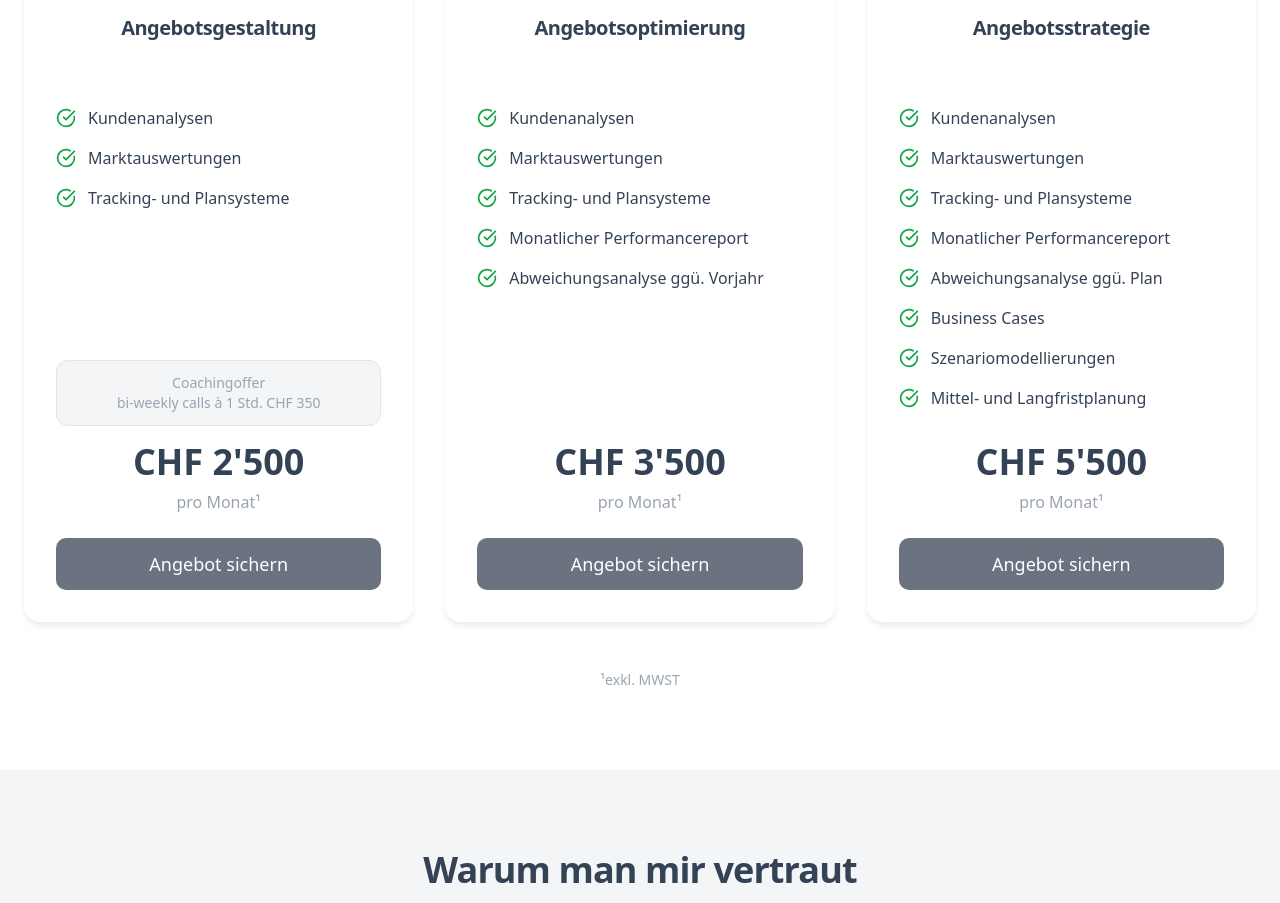
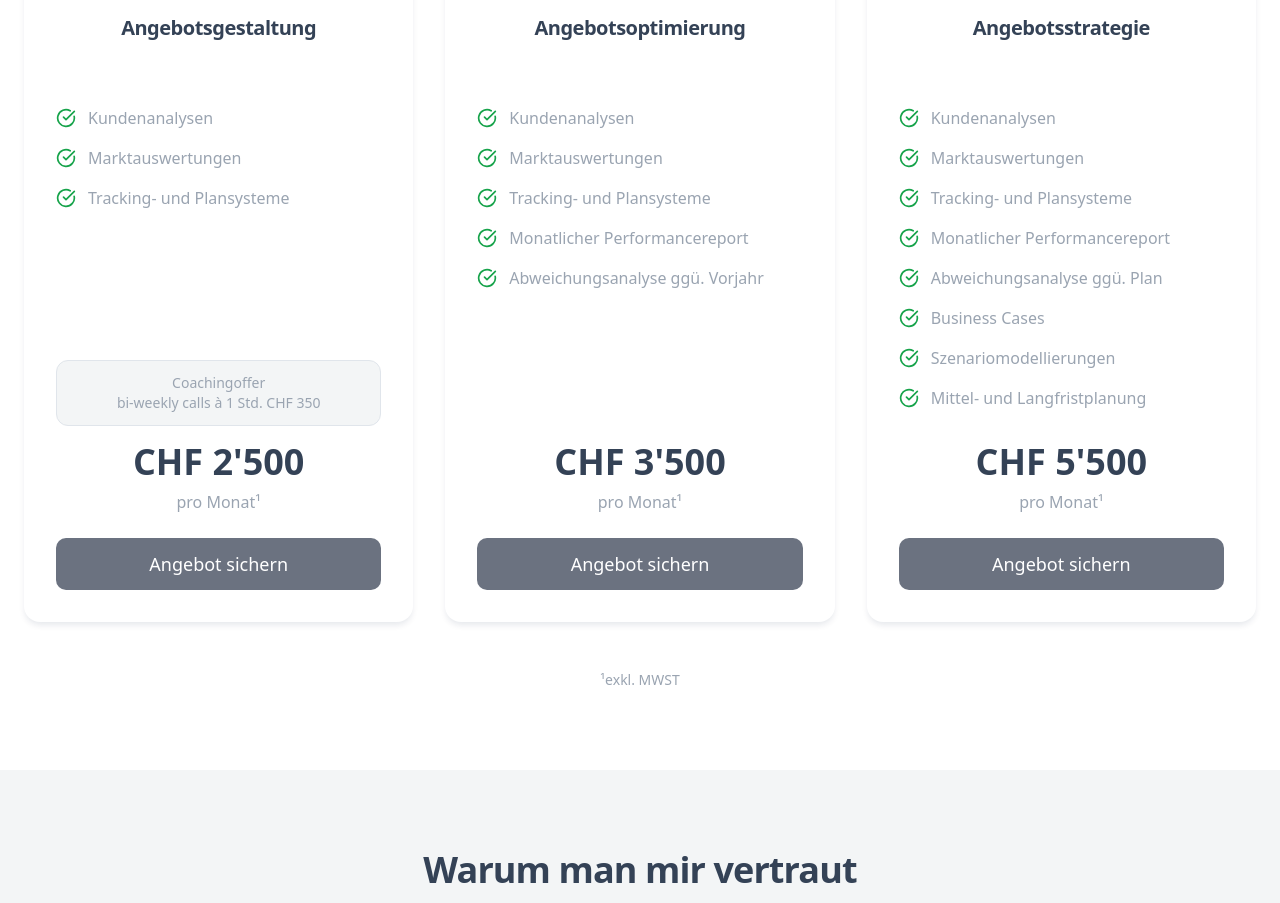
Before and after one commit to Gewinnarchitekt/gewinnarchitektdigital, a React (Vite) app: page / in a window 1280 px wide. Shown: the part 3418-4321 px from the top of the page. Built offline with nearby package versions, Linux system fonts and the light colour scheme; the HTML template or start-up script is replaced by a standard one.

Commit message:
Refactor Pricing Section text color

```diff
--- a/src/components/PricingSection.tsx
+++ b/src/components/PricingSection.tsx
@@ -90,7 +90,7 @@ const PricingSection = ({}: PricingSectionProps) => {
                   {pkg.features.map((feature, featureIndex) => (
                     <div key={featureIndex} className="flex items-center space-x-3">
                       <CheckCircle className="w-5 h-5 text-green-600 flex-shrink-0" />
-                      <span className="text-foreground">{feature}</span>
+                      <span className="text-muted-foreground">{feature}</span>
                     </div>
                   ))}
                 </div>
```
